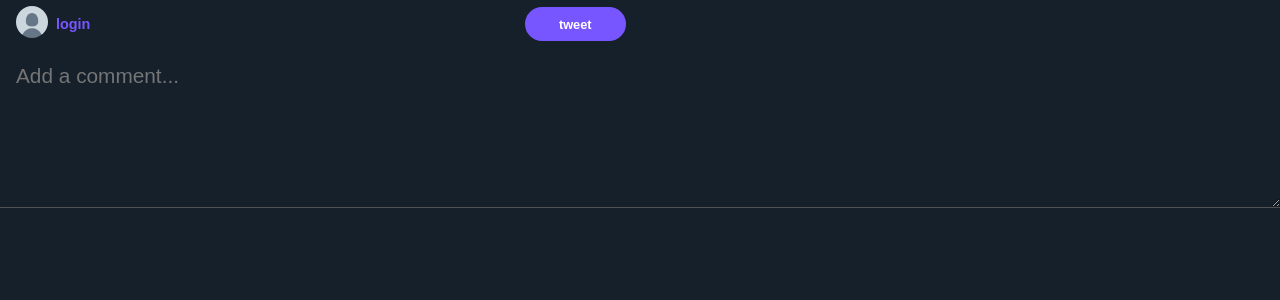
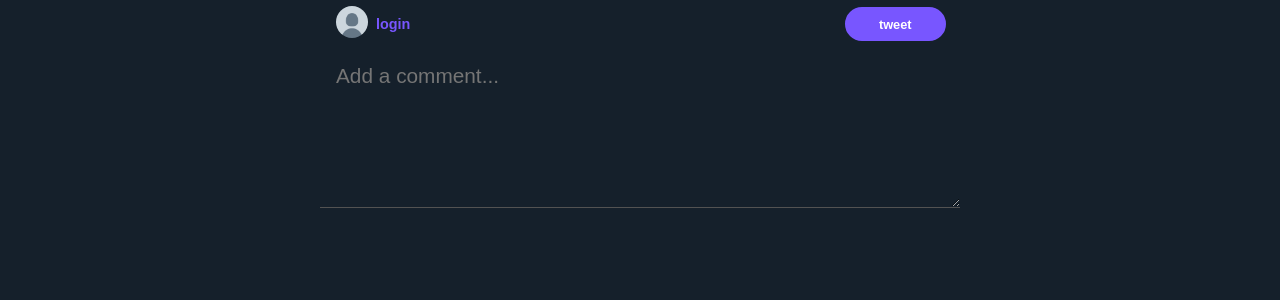
Before and after one commit to iota-unum/new-editor, a Next.js app: page /send in a window 1280 px wide. Shown: the top 300 px of the page. Built offline with nearby package versions, Linux system fonts and the light colour scheme; no server answers; a web font is replaced by a local one.

Commit message:
bg-color for larger screen fixed /send page width

```diff
--- a/pages/send.js
+++ b/pages/send.js
@@ -120,6 +120,8 @@ function Send() {
             height: 100%;
             display: flex;
             flex-direction: column;
+            width: var(--containerWidth);
+            margin: 0 auto;
           }
 
           .section-form {
--- a/styles/globals.css
+++ b/styles/globals.css
@@ -56,6 +56,7 @@ body {
     Ubuntu, Cantarell, Fira Sans, Droid Sans, Helvetica Neue, sans-serif;
     /* font-family: 'Quicksand', sans-serif; */
     height: 100%;
+    background-color: var(--mainColor);
 
   }
 
```
